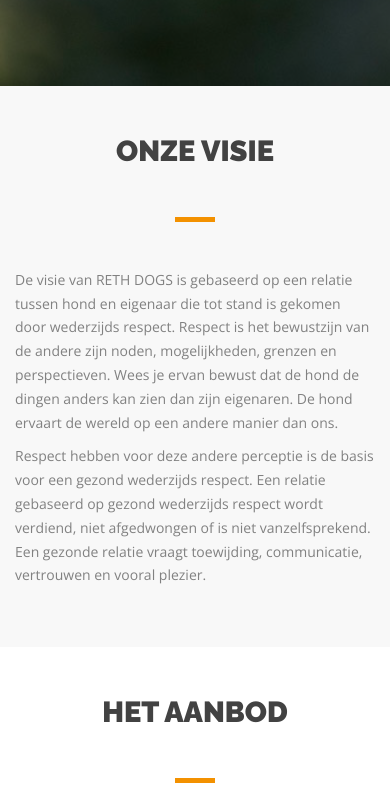
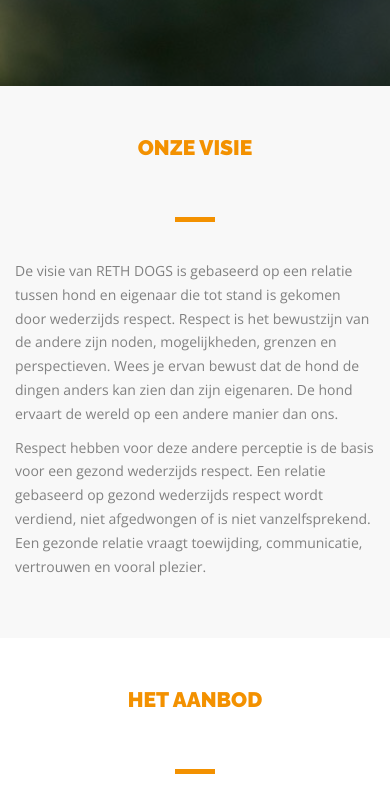
Before and after one commit to kll098/rethdogs, a plain HTML site: page index.html in a window 390 px wide. Shown: the part 780-1588 px from the top of the page. Drawn offline with nearby package versions, Linux system fonts and the light colour scheme.

Commit message:
aanpassing gsm 2

```diff
--- a/assets/css/style.css
+++ b/assets/css/style.css
@@ -622,4 +622,9 @@ section{
 	background-image: url(../images/oona.jpg);
     }
 
+    h2 {
+        font-size: 21px;
+        color: #f39100;
+    }
+
 }
```
